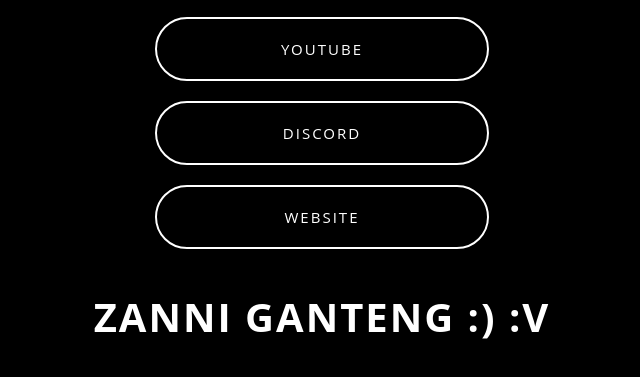
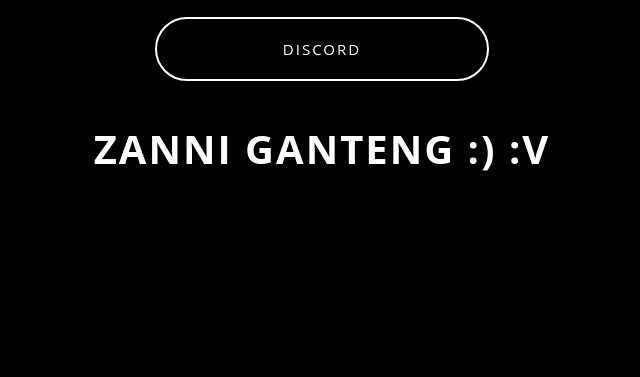
Before and after one commit to PhanterZanni/phanterzanni.github.io, a plain HTML site: page index.html in a window 1280 px wide. Shown: the part 309-686 px from the top of the page, without its empty margins (318-958 px from the left). Drawn offline with Linux system fonts and the light colour scheme.

Commit message:
Updated UI

```diff
--- a/index.html
+++ b/index.html
@@ -11,9 +11,9 @@
         <div class="profile-name">Zanni</div>
 
         <!-- Links -->
-        <a href="https://youtube.com" class="Links">YOUTUBE</a>
+        <!-- <a href="https://youtube.com" class="Links">YOUTUBE</a> -->
         <a href="https://discord.gg/P7QGD4qf75" class="Links">DISCORD</a>
-        <a href="https://heisteriarp.github.io/" class="Links">WEBSITE</a>
+        <!-- <a href="https://heisteriarp.github.io/" class="Links">WEBSITE</a> -->
 
         <!-- Text -->
         <div class="bottom-text">ZANNI GANTENG :) :V</div>
```
